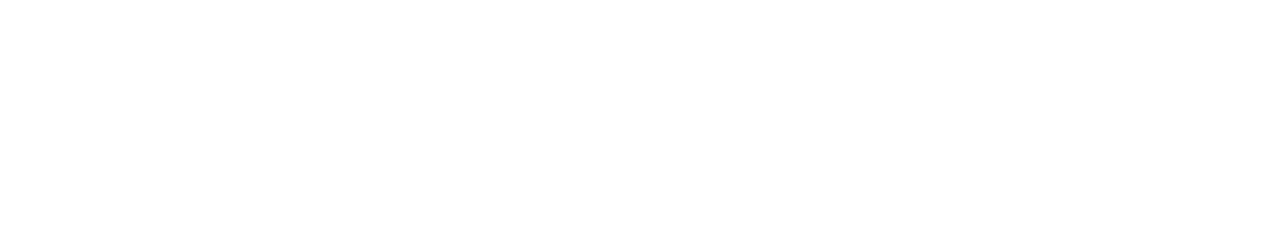
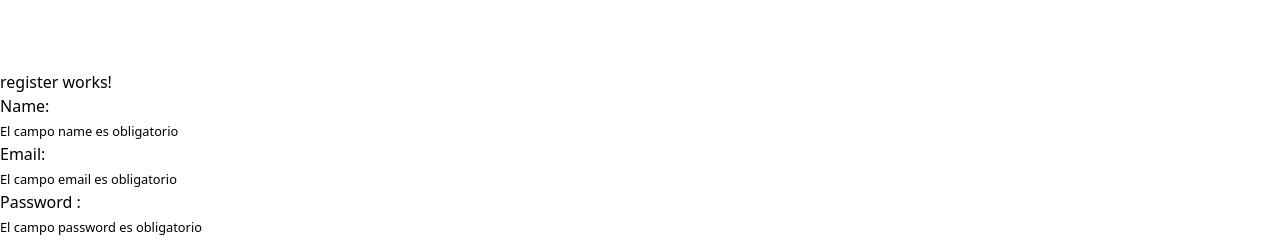
Before and after one commit to clausonfire/Eataday, an Angular app in the folder EatADayFront/: page / in a window 1280 px wide. Shown: the part 702-944 px from the top of the page. Before the commit the page ends 800 px from the top, so only its background shows below. Built offline with nearby package versions, Linux system fonts and the light colour scheme.

Commit message:
register done

```diff
--- a/EatADayFront/src/app/app.component.html
+++ b/EatADayFront/src/app/app.component.html
@@ -1,5 +1,4 @@
-
-
 <app-header></app-header>
 
 <app-login></app-login>
+<app-register></app-register>
--- a/EatADayFront/src/app/app.module.ts
+++ b/EatADayFront/src/app/app.module.ts
@@ -9,6 +9,8 @@
 
 import { LoginComponent } from './login/login.component';
 import { HeaderComponent } from './header/header.component';
+import { RegisterComponent } from './register/register.component';
+import { HttpClientModule } from '@angular/common/http';
 
 
 @NgModule({
@@ -19,12 +21,14 @@
 
     LoginComponent,
     HeaderComponent,
+    RegisterComponent,
 
   ],
   imports: [
     BrowserModule,
     AppRoutingModule,
     ReactiveFormsModule,
+    HttpClientModule
   ],
   providers: [],
   bootstrap: [AppComponent]
--- /dev/null
+++ b/EatADayFront/src/app/register.service.ts
@@ -0,0 +1,26 @@
+import { Injectable } from '@angular/core';
+import { HttpClient, HttpHeaders } from '@angular/common/http';
+import { Results, User } from './register';
+import { Observable } from 'rxjs';
+import { FormGroup } from '@angular/forms';
+
+
+@Injectable({
+  providedIn: 'root'
+})
+export class RegisterService {
+
+  private headers= new HttpHeaders()
+  .set('content-type', 'application/json')
+  .set('Access-Control-Allow-Origin', '*')
+  .set('X-Requested-With','XMLHttpRequest');
+
+
+  public urlback: string = 'http://localhost:8000/api/signup';
+  constructor(private http: HttpClient) { }
+
+  register(registerForm: FormGroup): Observable<Results>{
+    return this.http.post<Results>(this.urlback, registerForm, {'headers': this.headers} );
+  }
+
+}
--- /dev/null
+++ b/EatADayFront/src/app/register.ts
@@ -0,0 +1,13 @@
+
+export interface User {
+    name: string;
+    email: string;
+    password: string;
+
+}
+
+export interface Results{
+    success: boolean;
+    message: string;
+    data: User[];
+}
--- /dev/null
+++ b/EatADayFront/src/app/register/register.component.html
@@ -0,0 +1,25 @@
+<p>register works!</p>
+
+<form [formGroup]="registerForm">
+
+  <label for="name">Name:</label>
+  <input type="text" formControlName="name" name="" id="name"><br>
+  <div>
+    <small *ngIf="registerForm.get('name').invalid && !registerForm.get('name').touched">El campo name es obligatorio</small>
+  </div>
+
+  <label for="email">Email:</label>
+  <input type="text" formControlName="email" name="" id="email"><br>
+  <div>
+    <small *ngIf="registerForm.get('email').invalid && !registerForm.get('email').touched">El campo email es obligatorio</small>
+  </div>
+
+  <label for="password">Password  :</label>
+  <input type="text" formControlName="password" name="" id="password"><br>
+  <div>
+    <small *ngIf="registerForm.get('password').invalid && !registerForm.get('password').touched">El campo password es obligatorio</small>
+  </div>
+
+
+  <button (click)="save()">Save</button>
+</form>
--- /dev/null
+++ b/EatADayFront/src/app/register/register.component.ts
@@ -0,0 +1,38 @@
+import { Component, OnInit } from '@angular/core';
+import { FormControl, FormGroup, Validators } from '@angular/forms';
+import { RegisterService } from '../register.service';
+
+@Component({
+  selector: 'app-register',
+  templateUrl: './register.component.html',
+  styleUrls: ['./register.component.scss']
+})
+
+export class RegisterComponent implements OnInit {
+  ngOnInit(): void {
+    this.registerForm.valueChanges.subscribe(values => {
+      console.log(values);
+    })
+  }
+  constructor(private registerService: RegisterService){}
+
+  public registerForm: FormGroup = new FormGroup({
+    name: new FormControl(null, [
+      Validators.required
+    ]),
+    email: new FormControl(null, [
+      Validators.required, Validators.email
+    ]),
+    password: new FormControl(null, [
+      Validators.required
+    ]),
+
+  });
+  public save(){
+    if (this.registerForm.invalid) {
+      alert('Formulario invalido'); return;
+    }
+    this.registerService.register(this.registerForm.value).subscribe();
+
+  }
+}
```
Also changed, not shown: EatADayFront/src/app/app-routing.module.ts (line endings or trailing spaces), EatADayFront/src/app/app.routing.ts (added), EatADayFront/src/app/register/register.component.scss (added), 2 other files (tests, documents, lock files or other folders).
